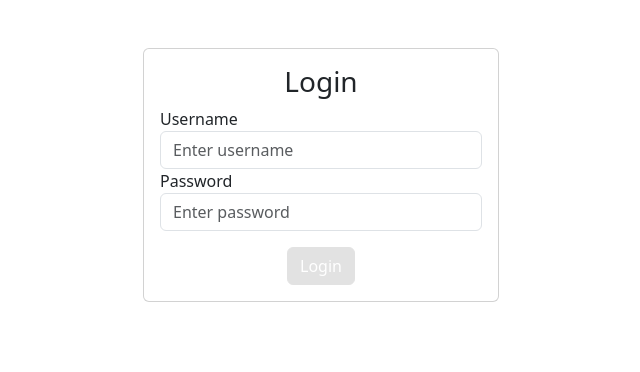
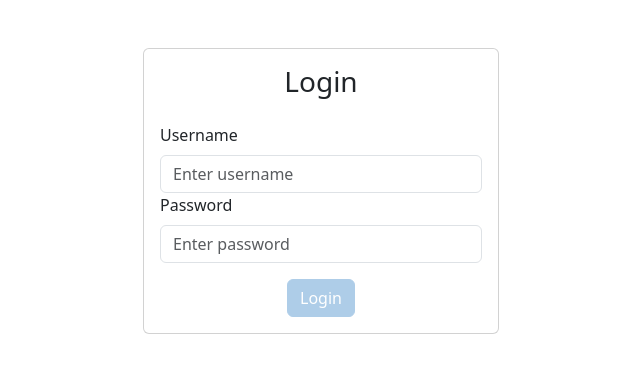
Before and after one commit to VeselinaSidova/Login-Data-Table, a React (Create React App) app: page / in a window 1280 px wide. Shown: the top 372 px of the page, without its empty margins (319-959 px from the left). Built offline with nearby package versions, Linux system fonts and the light colour scheme.

Commit message:
refactored Login component

```diff
--- a/src/components/Login/Login.js
+++ b/src/components/Login/Login.js
@@ -1,5 +1,6 @@
 import React, { useState } from 'react';
 import { useNavigate } from 'react-router-dom';
+import { Form, FormGroup, FormControl, Button, Container, Row, Col, Card } from 'react-bootstrap';
 import styles from './Login.module.css';
 
 const Login = () => {
@@ -28,15 +29,16 @@ const Login = () => {
     };
 
     return (
-        <div className="container mt-5">
-            <div className="row justify-content-center">
-                <div className="col-md-4">
-                    <div className="card">
-                        <div className="card-body">
-                            <h3 className="card-title text-center">Login</h3>
-                            <div className="form-group">
-                                <label htmlFor="username">Username</label>
-                                <input
+        <Container className="mt-5">
+            <Row className="justify-content-center">
+                <Col md={4}>
+                    <Card>
+                        <Card.Body>
+                            <h3 className="text-center mb-4">Login</h3>
+                            <Form>
+                                <FormGroup>
+                                    <Form.Label htmlFor="username">Username</Form.Label>
+                                    <FormControl
                                         type="text"
                                         className={`form-control ${touched.username && !username ? 'is-invalid' : ''}`}
                                         id="username"
@@ -46,10 +48,10 @@ const Login = () => {
                                         onBlur={handleBlur('username')}
                                         onFocus={() => setTouched({ ...touched, username: true })}
                                     />
-                            </div>
-                            <div className="form-group">
-                                <label htmlFor="password">Password</label>
-                                <input
+                                </FormGroup>
+                                <FormGroup>
+                                    <Form.Label htmlFor="password">Password</Form.Label>
+                                    <FormControl
                                         type="password"
                                         className={`form-control ${touched.password && !password ? 'is-invalid' : ''}`}
                                         id="password"
@@ -59,24 +61,25 @@ const Login = () => {
                                         onBlur={handleBlur('password')}
                                         onFocus={() => setTouched({ ...touched, password: true })}
                                     />
-                            </div>
+                                </FormGroup>
                                 {(touched.username && !username || touched.password && !password) && (
                                     <p className="text-danger">{error}</p>
                                 )}
                                 <div className={styles['button-container']}>
-                                <button
+                                    <Button
                                         className={`btn btn-primary btn-block ${styles['btn-primary']}`}
                                         onClick={handleLogin}
                                         disabled={!username || !password}
                                     >
                                         Login
-                                </button>
+                                    </Button>
                                 </div>
-                        </div>
-                    </div>
-                </div>
-            </div>
-        </div>
+                            </Form>
+                        </Card.Body>
+                    </Card>
+                </Col>
+            </Row>
+        </Container>
     );
 };
 
--- a/src/components/Login/Login.module.css
+++ b/src/components/Login/Login.module.css
@@ -4,7 +4,11 @@
     margin-top: 16px;
 }
 
+.btn-primary{
+    background-color: #4158D9;
+}
+
 .btn-primary:disabled {
-    background-color: lightgray;
-    border-color: lightgray;
+    background-color: #84B3DC;
+    border-color: #84B3DC;
 }
```
Lines whose indentation alone changed are shown as unchanged.
